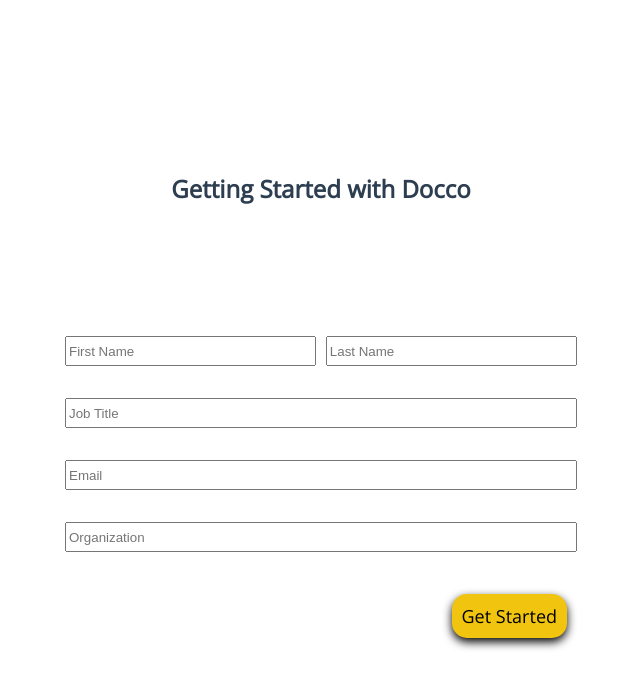
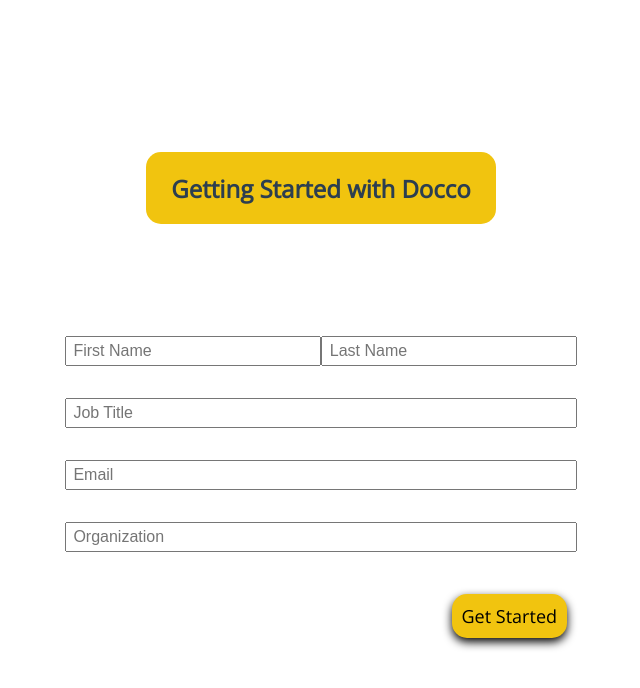
Before and after one commit to gaber85/docco-frontend, a React (Create React App) app in the folder client/: page / in a window 1280 px wide. Shown: the top 688 px of the page, without its empty margins (319-959 px from the left). Built offline with nearby package versions, Linux system fonts and the light colour scheme.

Commit message:
Styled SignUp, added Functionality(onChange,onClick)

```diff
--- a/client/src/components/MainButton/MainButton.js
+++ b/client/src/components/MainButton/MainButton.js
@@ -2,9 +2,10 @@
 import './MainButton.css';
 
 const MainButton = (props) => {
-  const {text} = props;
+  const {text, click} = props;
     return (
-      <div className="main-button">
+      <div role='button' tabIndex='0' className="main-button"
+        onClick={() => click()} onKeyPress={() => click()}>
       {text}
       </div>
     );
--- a/client/src/components/SignUp/SignUp.css
+++ b/client/src/components/SignUp/SignUp.css
@@ -10,6 +10,9 @@
 .welcome {
   color: #2C3E50;
   margin-bottom: 14vh;
+  background-color: #F1C40F;
+  border-radius: 15px;
+  padding: 0 2vw;
 }
 
 .user-name {
@@ -21,13 +24,28 @@
   display: flex;
   flex-direction: column;
   min-width: 40vw;
+  max-width: 85vw;
 }
 
 .my-input {
+  font-size: 2vh;
   color: #BDC3C7;
   margin-bottom: 4vh;;
   height: 3vh;
   min-width: 19vw;
+  padding-left: 0.5vw;
+}
+
+.first-name, .last-name {
+max-width: 46%;
+}
+
+textarea:focus, input:focus, input:valid {
+  color: #2C3E50;
+}
+
+input, select, textarea{
+  color: #2C3E50;
 }
 
 .main-button {
--- a/client/src/components/SignUp/SignUp.js
+++ b/client/src/components/SignUp/SignUp.js
@@ -4,38 +4,62 @@
 
 class SignUp extends Component {
   state = {
-    user: {
+
       first: '',
       last: '',
       title: '',
       email: '',
       organization: ''
-    }
 
   }
+
+  handleChange = e => {
+
+    this.setState({
+
+      [e.target.name]: e.target.value
+
+    }
+    )
+    console.log(this.state);
+
+  }
+
+  handleSubmit = () => {
+
+    console.log(this.state);
+  }
+
+
 
 
   render () {
 
-    const { user } = this.state;
+
+    const { handleChange, handleSubmit } = this;
+    const { first, last, title, email, organization } = this.state;
     return (
       <div className="form-container">
-      <span className="welcome">
-      <h2>Getting Started with Docco</h2>
-      </span>
-        <form className="my-form sign-up-form" name="signUp" onSubmit="" onChange >
+        <span className="welcome">
+          <h2>Getting Started with Docco</h2>
+        </span>
+        <form className="my-form sign-up-form" name="signUp" onChange={handleChange} >
           <div className="user-name">
-            <input type="text" className="my-input first-name" value={user.first} placeholder="First Name" />
-            <input type="text" className="my-input last-name" value={user.last} placeholder="Last Name" />
+            <input type="text" name="first" className="my-input first-name" value={first} placeholder="First Name" required />
+            <input type="text" name="last" className="my-input last-name" value={last} placeholder="Last Name" required />
           </div>
-          <input type="text" className="my-input user-title" value={user.title} placeholder="Job Title" />
-          <input type="text" className="my-input user-email" value={user.email} placeholder="Email" />
-          <input type="text" className="my-input user-organization" value={user.organization} placeholder="Organization" />
-          <MainButton text="Get Started" onClick="document.forms['signUp'].submit()" />
+          <input type="text" name="title" className="my-input user-title" value={title} placeholder="Job Title" required />
+          <input type="text" name="email" className="my-input user-email" value={email} placeholder="Email" required />
+          <input type="text" name="organization" className="my-input user-organization" value={organization} placeholder="Organization" required />
+          <MainButton text="Get Started" click={handleSubmit} />
         </form>
       </div>
     )
   }
+
+
+
+
 }
 
 
```
Also changed, not shown: 2 other files (tests, documents, lock files or other folders).
